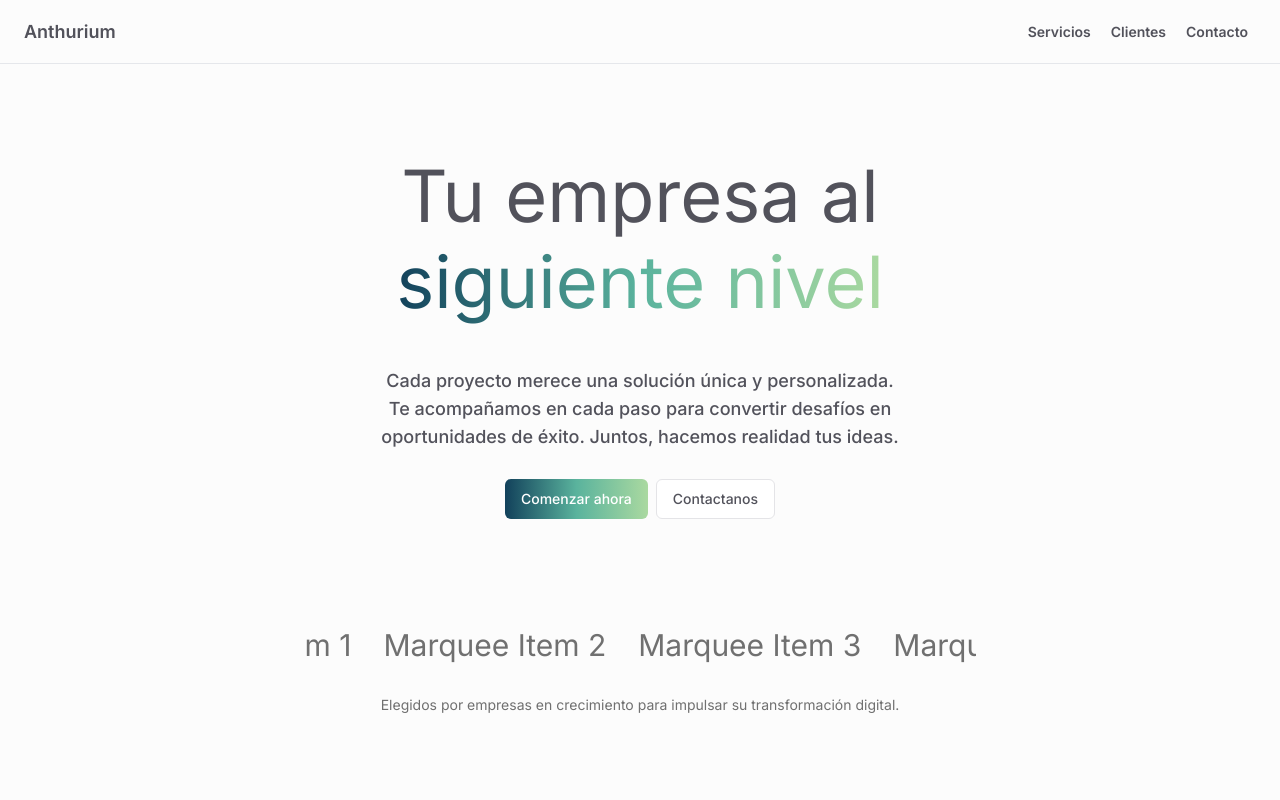
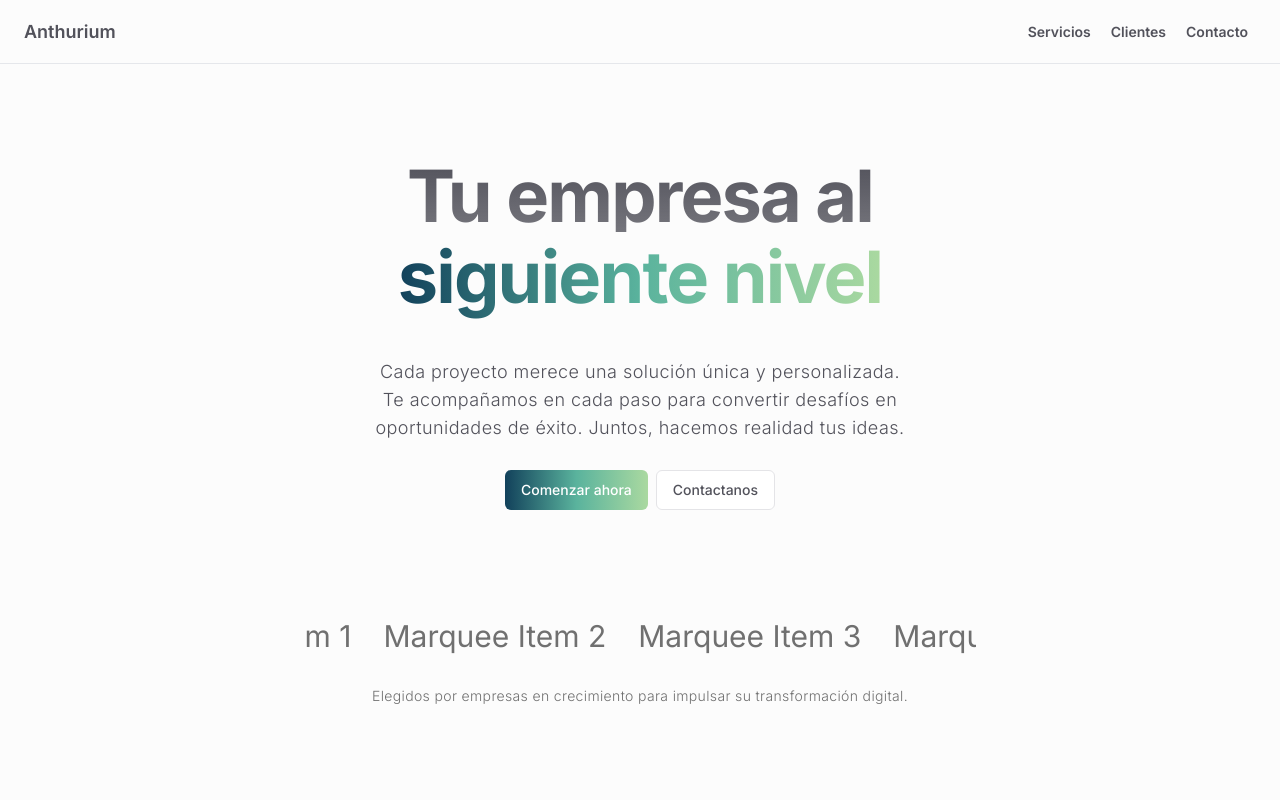
Before and after one commit to GrupoAnthurium/anthurium, a Next.js app: page / in a window 1280 px wide. Shown: the top 800 px of the page. Built offline with nearby package versions, Linux system fonts and the light colour scheme.

Commit message:
update hero | update marquee

```diff
--- a/src/components/hero/hero.tsx
+++ b/src/components/hero/hero.tsx
@@ -4,16 +4,16 @@ export const Hero = () => {
   return (
     <header className="flex flex-col gap-2 container mx-auto px-6 py-16 md:py-24 lg:px-16 lg:py-24 xl:px-20 text-center">
       <div className="max-w-2xl mx-auto flex flex-col items-center gap-2">
-        <h1 className="text-4xl sm:text-5xl lg:text-7xl">
-          <span className="block duration-500 animate-in fade-in-5 slide-in-from-bottom-2">
+        <h1 className="text-4xl sm:text-5xl lg:text-7xl font-bold tracking-tight">
+          <span className="block bg-clip-text text-transparent bg-gradient-to-b from-softblack to-softblack/80 duration-500 animate-in fade-in-5 slide-in-from-bottom-2">
             Tu empresa al
           </span>
-          <span className="inline-block text-transparent bg-clip-text bg-gradient-to-r from-[#12415B] via-[#5AB39D] to-[#AAD9A0] duration-700 animate-in fade-in-5 slide-in-from-top-2 leading-snug">
+          <span className="inline-block text-transparent bg-clip-text bg-gradient-to-r from-[#12415B] via-[#5AB39D] to-[#AAD9A0] duration-700 animate-in fade-in-5 slide-in-from-top-2 leading-tight">
             siguiente nivel
           </span>
         </h1>
 
-        <p className="pt-2 my-3 text-sm text-balance font-medium sm:mt-5 lg:mb-0 sm:text-base lg:text-lg">
+        <p className="pt-2 my-3 text-sm text-balance font-light tracking-wide sm:mt-5 lg:mb-0 sm:text-base lg:text-lg">
           Cada proyecto merece una solución única y personalizada. Te
           acompañamos en cada paso para convertir desafíos en oportunidades de
           éxito. Juntos, hacemos realidad tus ideas.
--- a/src/components/marquee.tsx
+++ b/src/components/marquee.tsx
@@ -19,7 +19,7 @@ export const Marquee = () => {
         </div>
       </div>
 
-      <p className="w-full text-center text-sm mt-6 text-softgrey lg:mt-8">
+      <p className="w-full text-center text-sm mt-6 font-light tracking-wide text-softgrey lg:mt-8">
         Elegidos por empresas en crecimiento para impulsar su transformación
         digital.
       </p>
```
